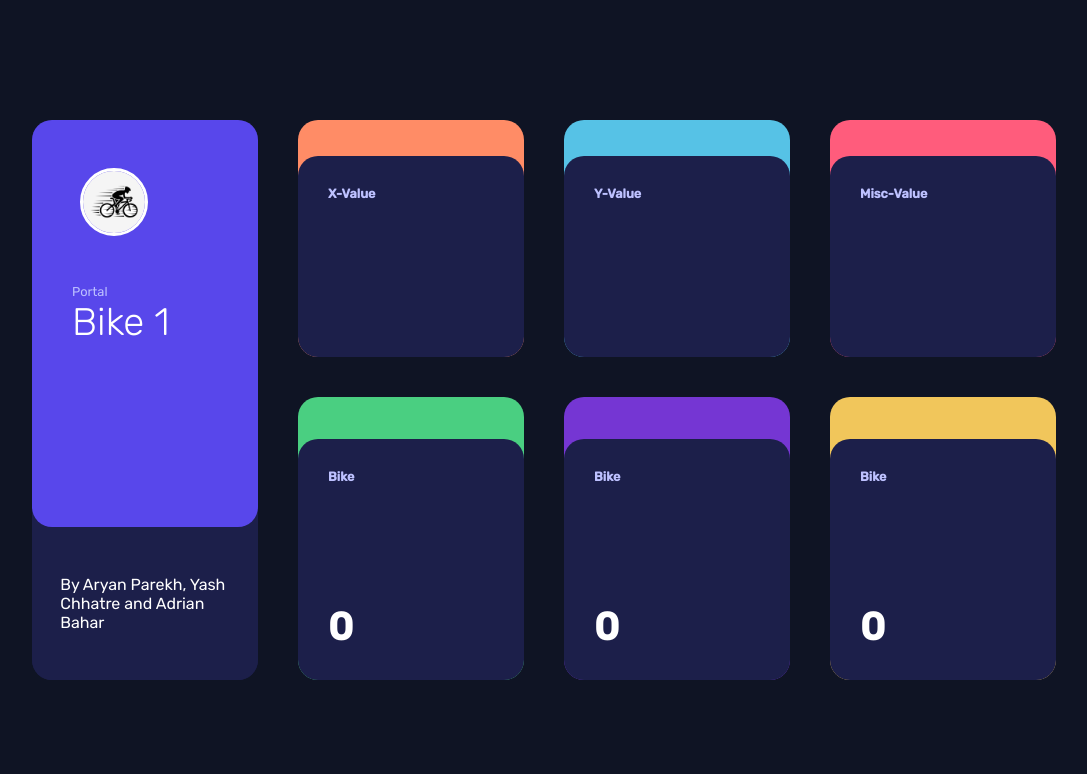
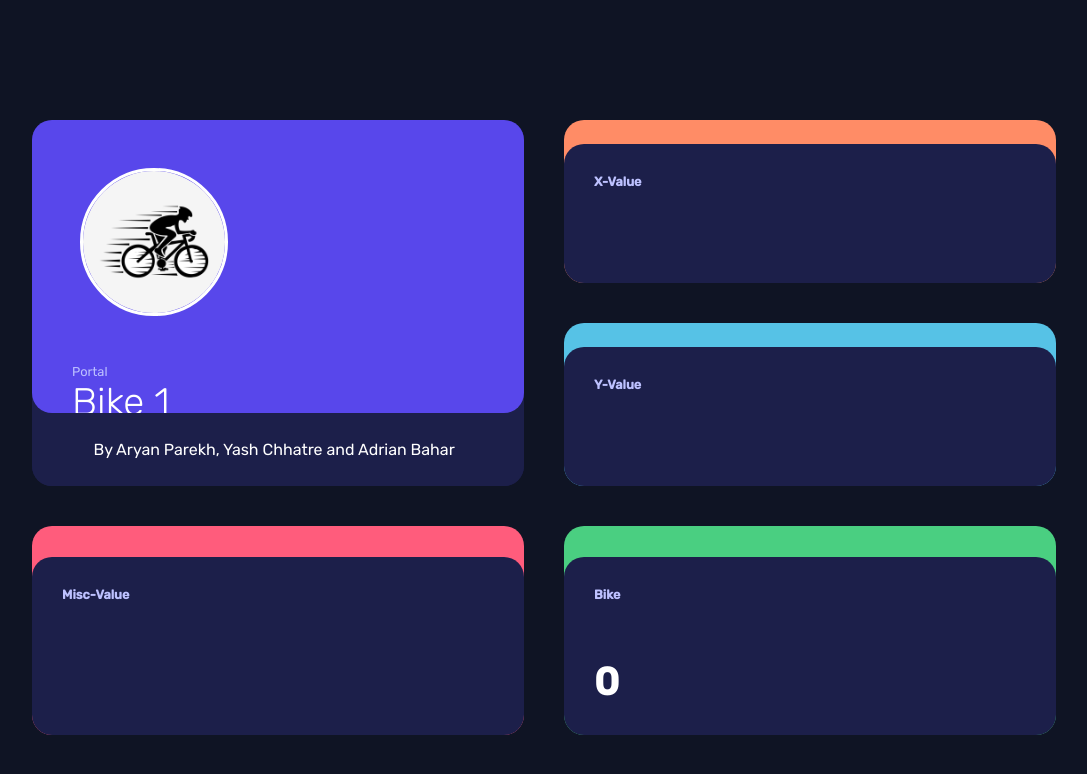
Before and after one commit to arypar/Secure-Bike-Dashboard, a React (Create React App) app: page / in a window 1280 px wide. Shown: the top 774 px of the page, without its empty margins (96-1183 px from the left). Built offline with nearby package versions, Linux system fonts and the light colour scheme; no server answers.

Commit message:
site update

```diff
--- a/src/components/FetchComponents.js
+++ b/src/components/FetchComponents.js
@@ -48,22 +48,6 @@ function FetchComponents(props) {
           "previous": 10000-numTick
         }
       }
-    }, {
-      "title": "Bike",
-      "timeframes": {
-        "weekly": {
-          "current": numTick,
-          "previous": 10000-numTick
-        }
-      }
-    }, {
-      "title": "Bike",
-      "timeframes": {
-        "weekly": {
-          "current": numTick,
-          "previous": 10000-numTick
-        }
-      }
     }];
 
 setData(data);
--- a/src/index.css
+++ b/src/index.css
@@ -14,7 +14,7 @@ body{
   height: 70%;
   display: grid;
   gap: 40px;
-  grid-template-columns: repeat(4, 1fr);
+  grid-template-columns: repeat(2, 1fr);
   position: absolute;
   top: 50%;
   left: 50%;
@@ -88,10 +88,12 @@ body{
   width: 100%;
   display: flex;
   justify-content: flex-end;
+
 }
 .status__item--image img {
   height: 80px;
   margin: 0 1.5em .5em 0;
+
 }
 .status__item--info{
   height: 85%;
```
